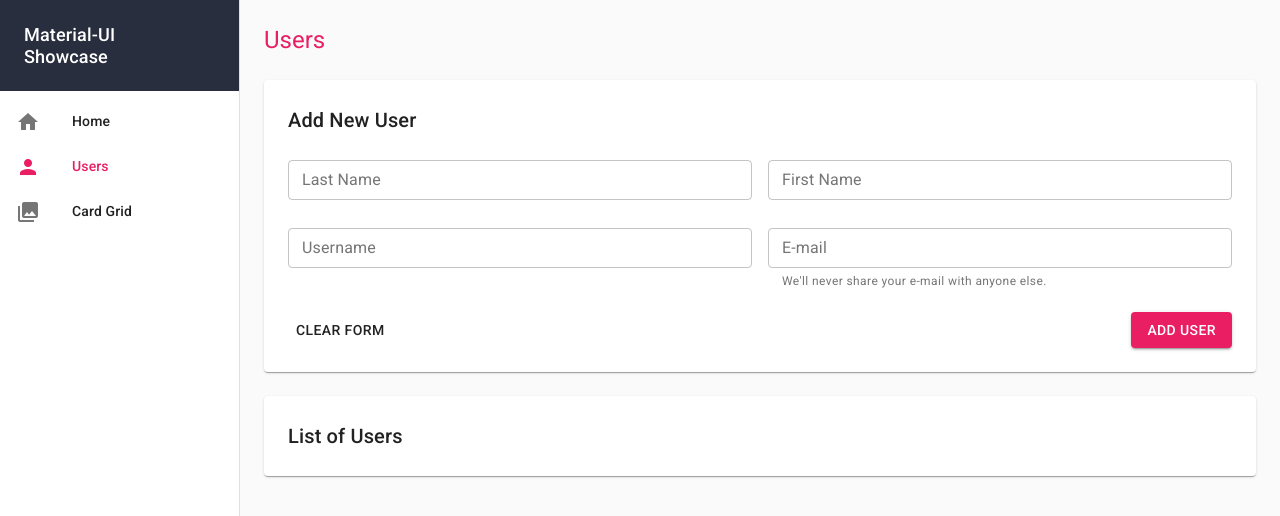
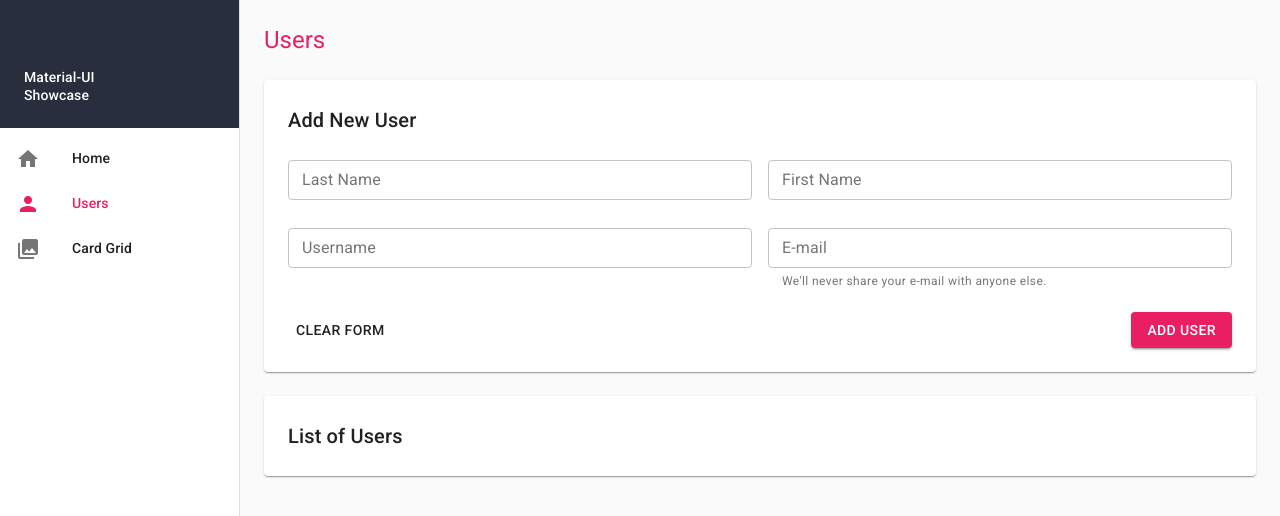
Before and after one commit to joserogeriofilho/material-ui-poc, a React (Create React App) app: page /users in a window 1280 px wide. Shown: the top 516 px of the page. Built offline with nearby package versions, Linux system fonts and the light colour scheme.

Commit message:
Adjustments regarding Container and padding in the Users page

```diff
--- a/src/components/NavigationDrawer.js
+++ b/src/components/NavigationDrawer.js
@@ -40,12 +40,16 @@ const styles = theme => ({
     },
     drawerHeader: {
         backgroundColor: theme.palette.primary.main,
-        color: "white",
+        color: 'white',
+        display: 'flex',
+        flexDirection: 'column-reverse',
+        height: '128px',
         padding: '24px'
     },
     drawerTitle: {
-        lineHeight: '120%',
-        fontSize: '1.13rem'
+        lineHeight: '125%',
+        fontSize: '0.875rem',
+        fontWeight: 500
     },
     item: {
         fontWeight: '500',
--- a/src/layouts/DrawerTopBarLayout.js
+++ b/src/layouts/DrawerTopBarLayout.js
@@ -2,9 +2,9 @@ import React, { Component } from 'react'
 import { withRouter } from 'react-router-dom'
 import withStyles from '@material-ui/styles/withStyles'
 import Hidden from '@material-ui/core/Hidden'
+import Container from '@material-ui/core/Container'
 import NavigationDrawer from '../components/NavigationDrawer'
 import { TopBar } from '../components/TopBar'
-import Grid from '@material-ui/core/Grid';
 
 
 const styles = theme => ({
@@ -16,7 +16,7 @@ const styles = theme => ({
         width: '100%'
     },
     content: {
-        padding: theme.spacing(3)
+        padding: theme.spacing(3, 0, 0, 0)
     },
 });
 
@@ -51,7 +51,9 @@ class DrawerTopBarLayout extends Component {
                 </Hidden>
 
                 <div className={classes.content}>
-                    {this.props.children}
+                    <Container maxWidth={'lg'}>
+                        {this.props.children}
+                    </Container>
                 </div>
             </div>
         </div>
--- a/src/pages/UsersPage.js
+++ b/src/pages/UsersPage.js
@@ -16,7 +16,7 @@ const styles = theme => ({
     [theme.breakpoints.down('xs')]: {
       backgroundColor: 'transparent',
       boxShadow: 'none',
-      padding: theme.spacing(0, 0, 2, 0)
+      padding: theme.spacing(0, 1, 2, 1)
     }
   },
   buttons: {
```
